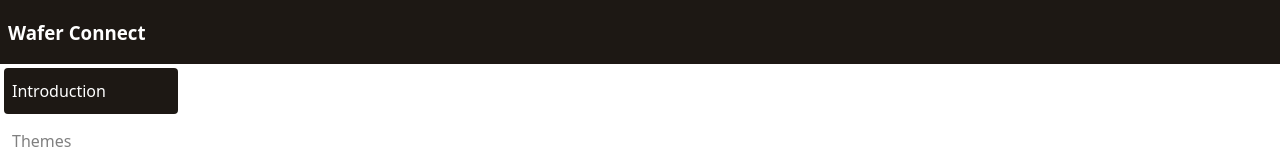
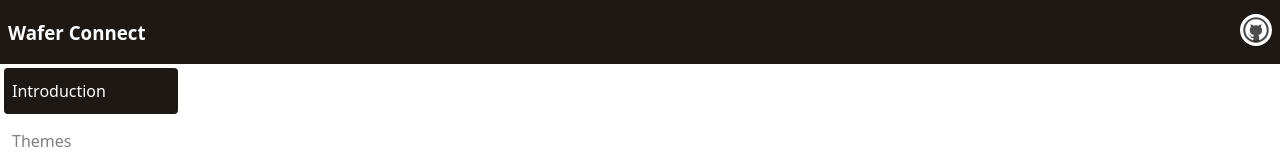
Before and after one commit to saklani/wafer-connect, a SvelteKit app: page / in a window 1280 px wide. Shown: the top 160 px of the page. Built offline with nearby package versions, Linux system fonts and the light colour scheme.

Commit message:
docs: added github link

```diff
--- a/src/routes/+layout.svelte
+++ b/src/routes/+layout.svelte
@@ -1,11 +1,20 @@
 <script>
+  import { goto } from "$app/navigation";
   import Sidebar from "./Sidebar.svelte";
+  import github from "./github.svg";
   import "./style.css";
 </script>
 
 <div class="app">
   <header>
     <h3>Wafer Connect</h3>
+    <a href="https://github.com/saklani/wafer-connect">
+      <img
+        style="height: 32px; width: 32px; background: white; border-radius: 999px;"
+        src={github}
+        alt="https://github.com/saklani/wafer-connect"
+      />
+    </a>
   </header>
   <main>
     <div class="row">
@@ -34,6 +43,7 @@
     color: white;
     height: 64px;
     display: flex;
+    justify-content: space-between;
     align-items: center;
   }
 
```
Also changed, not shown: src/routes/github.svg (added).
